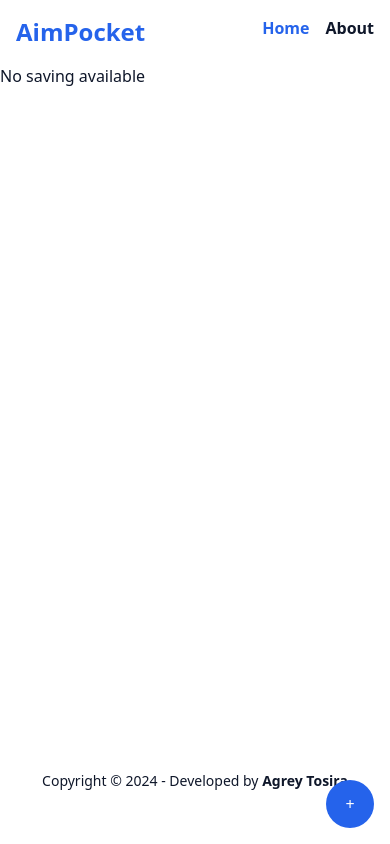
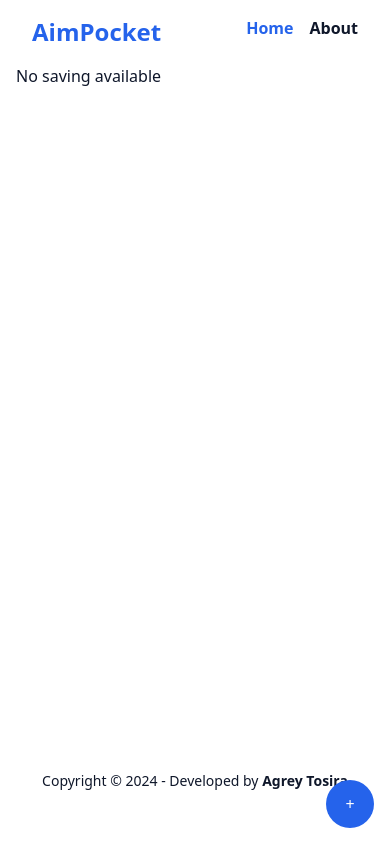
Before and after one commit to agreytosira/aim-pocket, a React (Vite) app: page / in a window 390 px wide. Built offline with nearby package versions, Linux system fonts and the light colour scheme.

Commit message:
style: set card responsive in homepage

```diff
--- a/src/pages/Home.jsx
+++ b/src/pages/Home.jsx
@@ -27,7 +27,7 @@
   return (
     <div className='container min-h-[80dvh]'>
       {savings.length > 0 ? (
-        <div className='grid gap-4 grd-cols-1 sm:grid-cols-2 md:grid-cols-4'>
+        <div className='grid gap-4 grd-cols-1 sm:grid-cols-2 md:grid-cols-3 lg:grid-cols-4'>
           {savings.map((saving) => (
             <Card id={saving.id} key={saving.id} isCompleted={saving.isCompleted} />
           ))}
--- a/tailwind.config.js
+++ b/tailwind.config.js
@@ -4,6 +4,7 @@
   theme: {
     container: {
       center: true,
+      padding: '1rem',
       screens: {
         xl: '1200px'
       }
```
